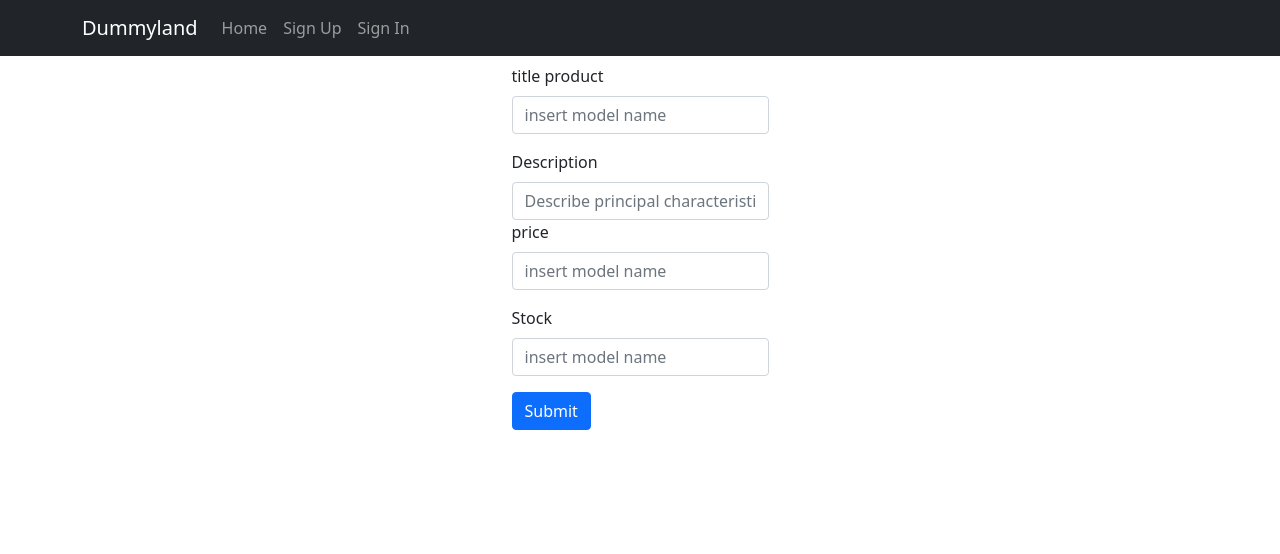
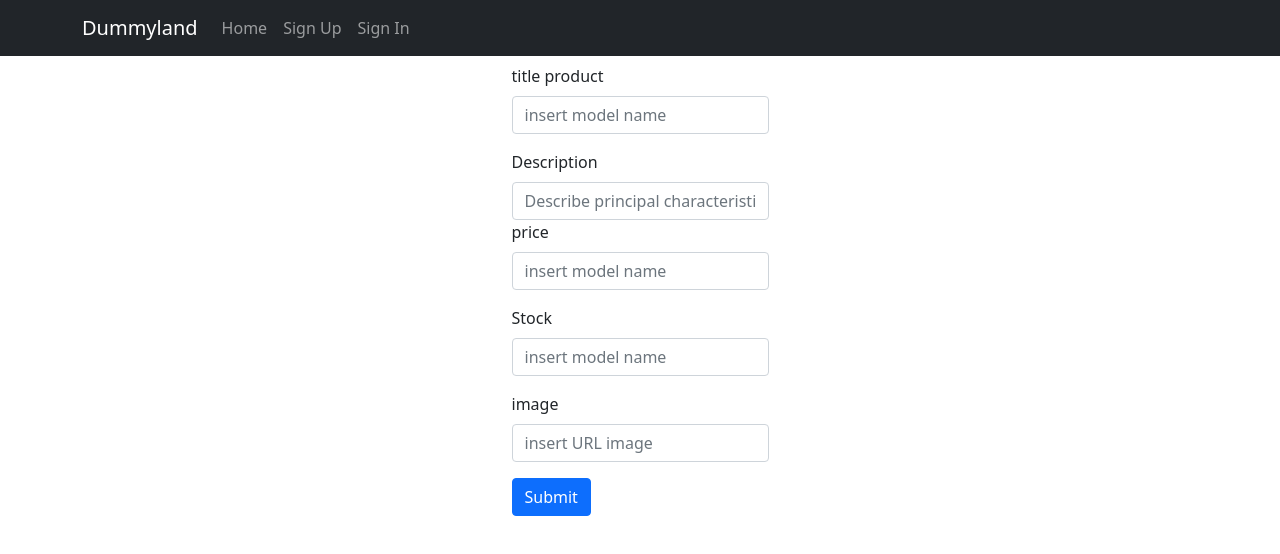
Before and after one commit to sanadriu/node-develop-your-mvc-project-client, a React (Create React App) app: page /createproduct in a window 1280 px wide. Shown: the top 554 px of the page. Built offline with nearby package versions, Linux system fonts and the light colour scheme; no server answers.

Commit message:
finish component create product

```diff
--- a/src/components/ProductCard/CreateProduct.js
+++ b/src/components/ProductCard/CreateProduct.js
@@ -14,7 +14,8 @@ export default function CreateProduct(props) {
         initialValues: {
             title: "",
             price: 0,
-            stock: 0
+            stock: 0,
+            image:""
         },
         validationSchema: createProductSchema,
     })
@@ -83,6 +84,22 @@ export default function CreateProduct(props) {
                         </Form.Group>
 
 
+                        <Form.Group className="mb-3" controlId="image">
+                            <Form.Label>image</Form.Label>
+                            <InputGroup hasValidation>
+                                <Form.Control
+                                    type="text"
+                                    placeholder="insert URL image"
+                                    id="image"
+                                    onChange={formik.handleChange}
+                                    onBlur={formik.handleBlur}
+                                    isInvalid={Boolean(formik.touched.image && formik.errors.image)}
+                                />
+                                <Form.Control.Feedback
+                                    type="invalid">{formik.errors.image}
+                                </Form.Control.Feedback>
+                            </InputGroup>
+                        </Form.Group>
 
                         <Button
                             submitButton
--- a/src/components/ProductCard/schema.js
+++ b/src/components/ProductCard/schema.js
@@ -14,6 +14,12 @@ const createProductSchema = Yup.object().shape({
         .integer("Please insert a valid Stock")
         .min(0, "Please insert a valid Stock")
         .required("Stock is required"),
+        image: Yup.string()
+        .matches(
+            /((https?):\/\/)?(www.)?[a-z0-9]+(\.[a-z]{2,}){1,3}(#?\/?[a-zA-Z0-9#]+)*\/?(\?[a-zA-Z0-9-_]+=[a-zA-Z0-9-%]+&?)?$/,
+            'Enter correct url!'
+        )
+        .required('Please URL image'),
 });
 
 export default createProductSchema;
```
Also changed, not shown: src/components/Cart/Cart.js (added), src/components/Cart/index.js (added).
